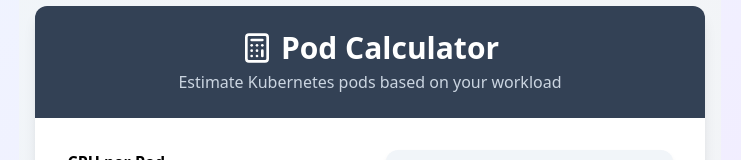
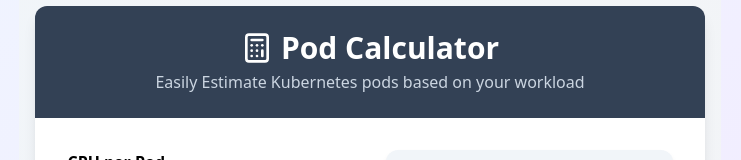
Before and after one commit to ssibbya/devSecOps-podCalc, a React (Vite) app: page / in a window 1280 px wide. Shown: the part 138-298 px from the top of the page, without its empty margins (270-1011 px from the left). Built offline with nearby package versions, Linux system fonts and the light colour scheme.

Commit message:
Update App.tsx

```diff
--- a/src/App.tsx
+++ b/src/App.tsx
@@ -17,7 +17,7 @@
           <Calculator className="h-8 w-8" />
           Pod Calculator
           </h1>
-          <p className="text-slate-300 mt-1 font-light">Estimate Kubernetes pods based on your workload</p>
+          <p className="text-slate-300 mt-1 font-light">Easily Estimate Kubernetes pods based on your workload</p>
         </div>
       <div className="p-6 md:p-8 grid grid-cols-1 md:grid-cols-2 gap-8">
       <div className="flex flex-col gap-4">
```
